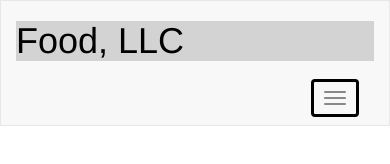
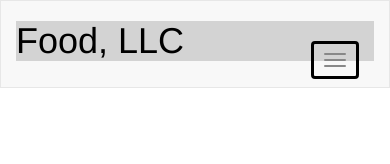
Before and after one commit to donraikes/hcj, a plain HTML site: page csstest/index.html in a window 390 px wide. Drawn offline with Linux system fonts and the light colour scheme.

Commit message:
Attempting to move the navbutton in csstest.

```diff
--- a/csstest/index.html
+++ b/csstest/index.html
@@ -17,7 +17,7 @@
 	  <div id="nav-header" class="nav-header" style="background-color: #D3D3D3;">
 	  <h1 class="nav-brand">Food, LLC</h1>
 
-          <button " type="button" class="navbar-toggle collapsed" data-toggle="collapse" data-target="#collapsable-nav" aria-expanded="false" style="border: 3px solid black;">
+          <button " type="button" class="navbar-toggle collapsed" data-toggle="collapse" data-target="#collapsable-nav" aria-expanded="false" style="border: 3px solid black; margin-top: -30px;">
             <span class="sr-only">Toggle navigation</span>
             <span class="icon-bar"></span>
             <span class="icon-bar"></span>
```
Also changed, not shown: 1 other file.
